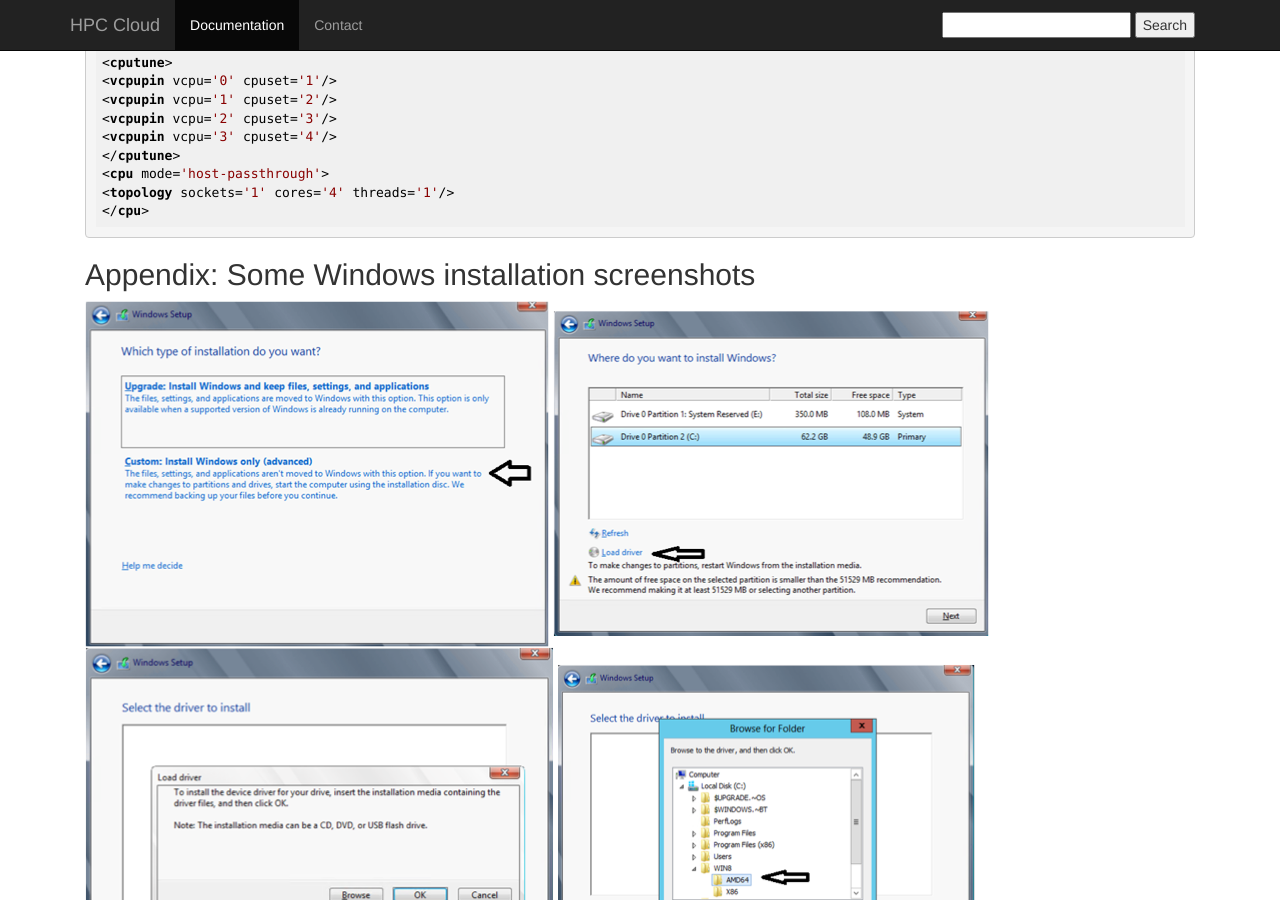
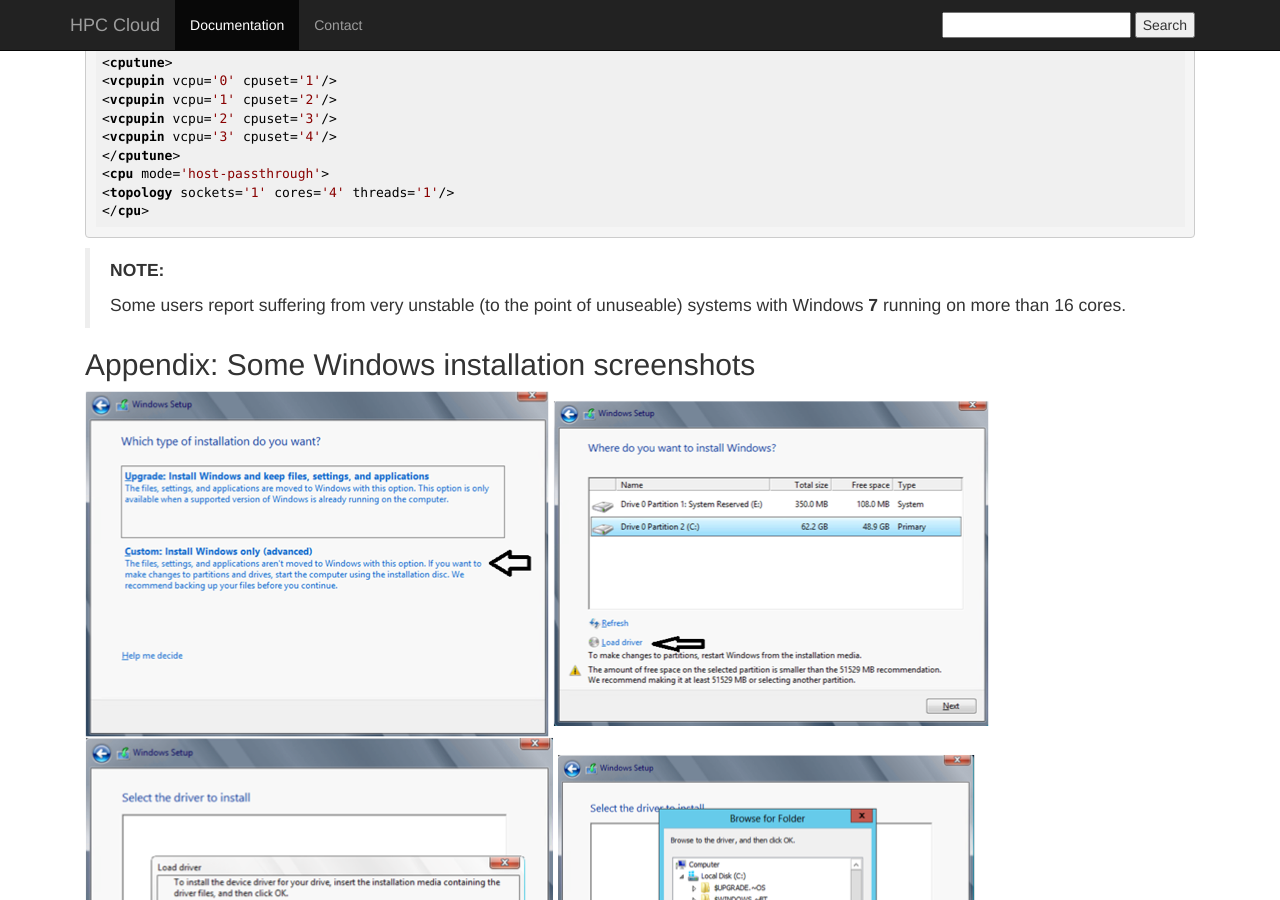
Before and after one commit to sara-nl/clouddocs, a Jekyll site: the page built from Windows.markdown, in a window 1280 px wide and 900 px high, scrolled down 5602 px. Built offline with Jekyll 4.4.1, drawn with Linux system fonts in a browser that asks for light colours; nearby versions of some CDN libraries.

Commit message:
Update Windows.markdown

````diff
--- a/Windows.markdown
+++ b/Windows.markdown
@@ -244,6 +244,10 @@
 </cpu>
 ```
 
+>**NOTE:**
+>
+>Some users report suffering from very unstable (to the point of unuseable) systems with Windows **7** running on more than 16 cores.
+
 ## Appendix: Some Windows installation screenshots
 
 ![windows01](images/windows_install01.png)
````
